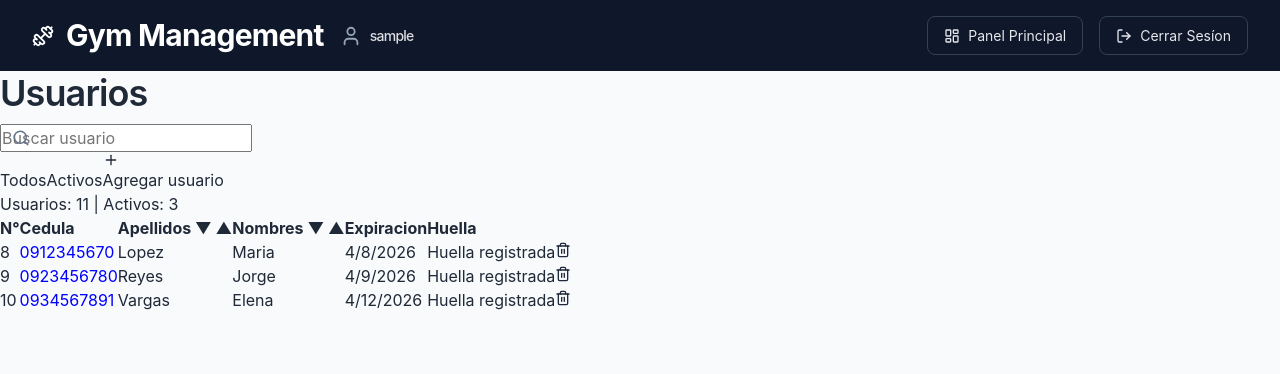
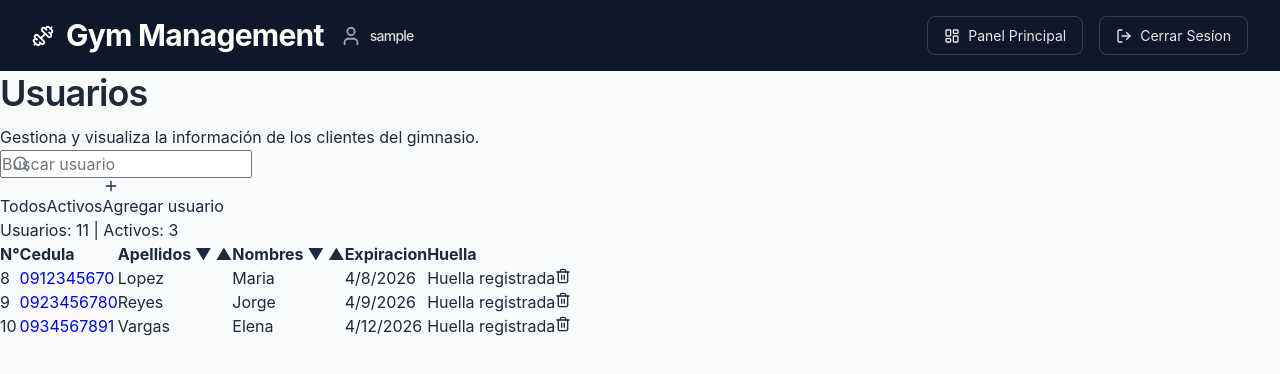
Before and after one commit to Dennis-9430/gym-management, a React (Vite) app: page /clients/list in a window 1280 px wide. Shown: the top 374 px of the page. Built offline with nearby package versions, Linux system fonts and the light colour scheme; sample sign-in values are in the browser's storage.

Commit message:
Reorganiza el perfil de cliente

```diff
--- a/src/components/clientsTable/ClientSearch.tsx
+++ b/src/components/clientsTable/ClientSearch.tsx
@@ -20,8 +20,12 @@ const ClientSearch = ({
   return (
     <div className="client-search-bar">
       <div className="search-actions">
+        <div className="search-header">
           <h2>{title}</h2>
+          <p className="search-subtitle">Gestiona y visualiza la información de los clientes del gimnasio.</p>
+        </div>
 
+        <div className="search-controls">
           <div className="search-input-wrapper">
             <input
               className="client-search"
@@ -47,9 +51,10 @@ const ClientSearch = ({
               Activos
             </button>
             <button className="btn-add-client" onClick={onAddClient}>
-            <Plus size={16} />
-            Agregar usuario
+              <Plus size={16} className="btn-add-icon" />
+              <span className="btn-add-text">Agregar usuario</span>
             </button>
+          </div>
         </div>
       </div>
     </div>
```
Lines whose indentation alone changed are shown as unchanged.
